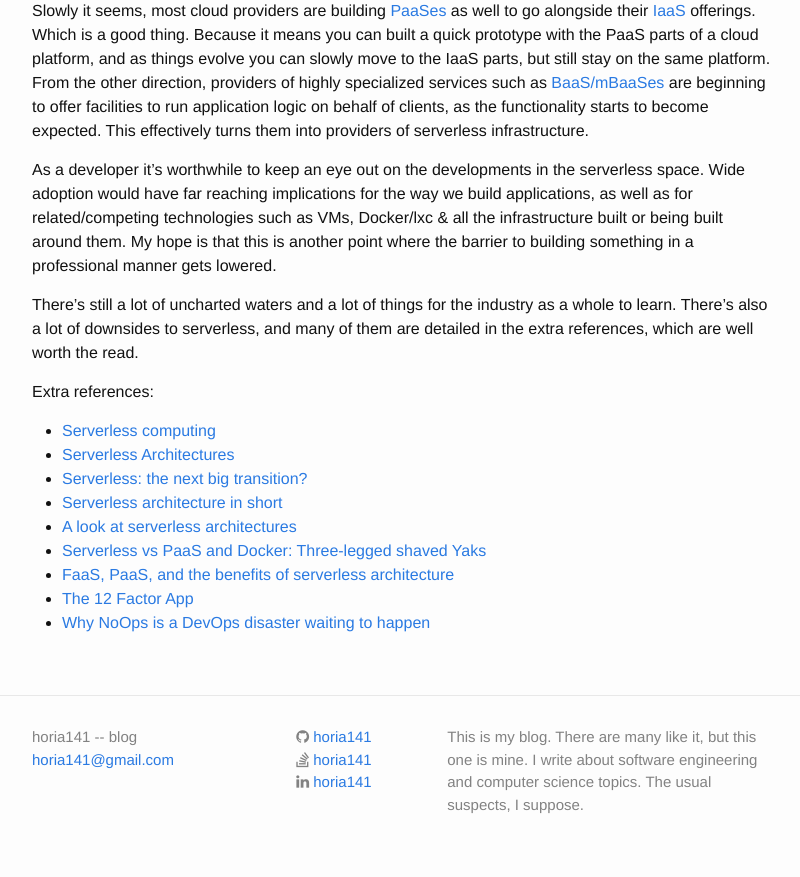
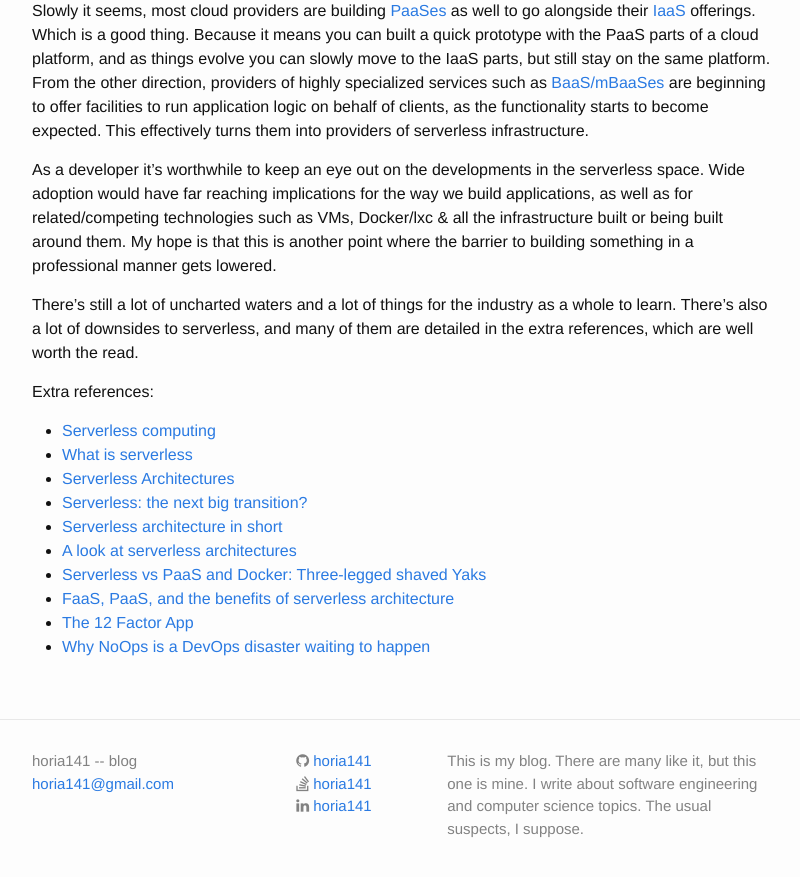
Before and after one commit to horia141/horia141.github.io, a Jekyll site: the page built from _posts/2017-07-09-on-serverless.md, in a window 1280 px wide and 900 px high, scrolled down 1368 px. Shown: the top 877 px of the window, without its empty margins (238-1038 px from the left). Built offline with Jekyll 4.4.1, drawn with Linux system fonts in a browser that asks for light colours; comment, search, counter and statistics services are not loaded.

Commit message:
Added a new link to on serverless

```diff
--- a/_posts/2017-07-09-on-serverless.md
+++ b/_posts/2017-07-09-on-serverless.md
@@ -36,6 +36,7 @@ There’s still a lot of uncharted waters and a lot of things for the industry a
 Extra references:
 
 - [Serverless computing](https://en.wikipedia.org/wiki/Serverless_computing)
+- [What is serverless](https://auth0.com/blog/what-is-serverless/)
 - [Serverless Architectures](https://martinfowler.com/articles/serverless.html)
 - [Serverless: the next big transition?](https://conferences.oreilly.com/software-architecture/sa-ny/public/content/the-next-big-transition)
 - [Serverless architecture in short](https://specify.io/concepts/serverless-baas-faas)
```
